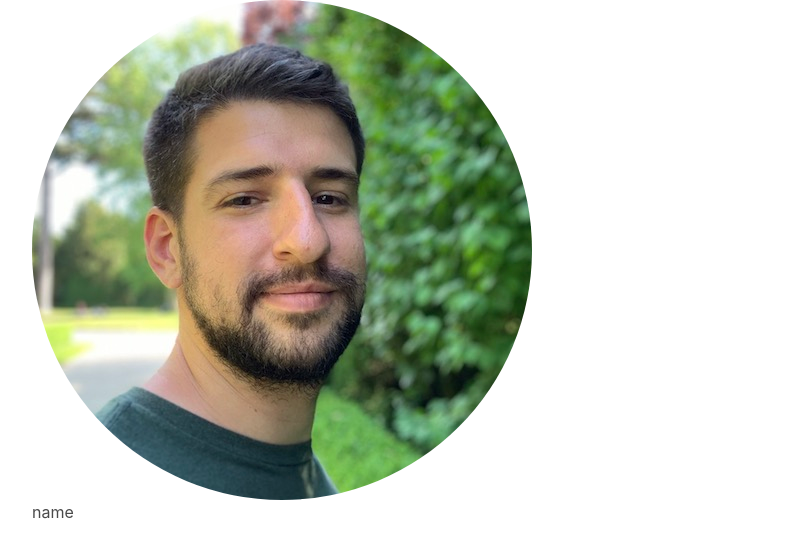
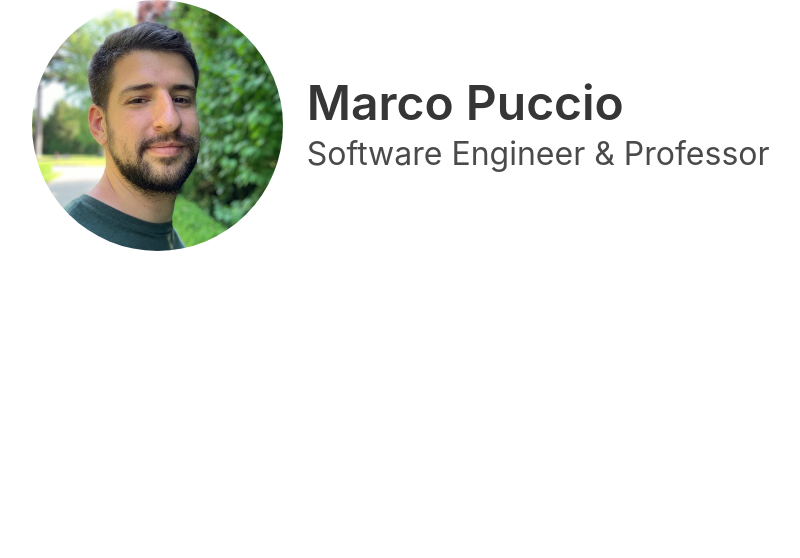
Before and after one commit to marcopuccio/marcopucc.io, a React (Create React App) app: page / in a window 1280 px wide. Shown: the top 558 px of the page, without its empty margins (208-1008 px from the left). Built offline with nearby package versions, Linux system fonts and the light colour scheme.

Commit message:
app header

```diff
--- a/src/components/Header/index.tsx
+++ b/src/components/Header/index.tsx
@@ -1,11 +1,21 @@
 import React from "react";
 
 import { Avatar } from "../Avatar";
+import { Title } from "../Title";
+import { Subtitle } from "../Subtitle";
+
 export const Header: React.FC = () => {
   return (
-    <header>
-      <Avatar />
-      <div>name</div>
+    <header className="container">
+      <div className="columns is-vcentered">
+        <div className="column is-one-third">
+          <Avatar />
+        </div>
+        <div className="column">
+          <Title>Marco Puccio</Title>
+          <Subtitle>Software Engineer & Professor</Subtitle>
+        </div>
+      </div>
     </header>
   );
 };
--- /dev/null
+++ b/src/components/Subtitle/index.tsx
@@ -0,0 +1,9 @@
+import React from "react";
+
+interface SubtitleProps {
+  children: React.ReactNode;
+}
+
+export const Subtitle: React.FC<SubtitleProps> = ({ children }) => (
+  <h2 className="subtitle is-3">{children}</h2>
+);
--- /dev/null
+++ b/src/components/Title/index.tsx
@@ -0,0 +1,9 @@
+import React from "react";
+
+interface TitleProps {
+  children: React.ReactNode;
+}
+
+export const Title: React.FC<TitleProps> = ({ children }) => (
+  <h1 className="title is-1">{children}</h1>
+);
```
